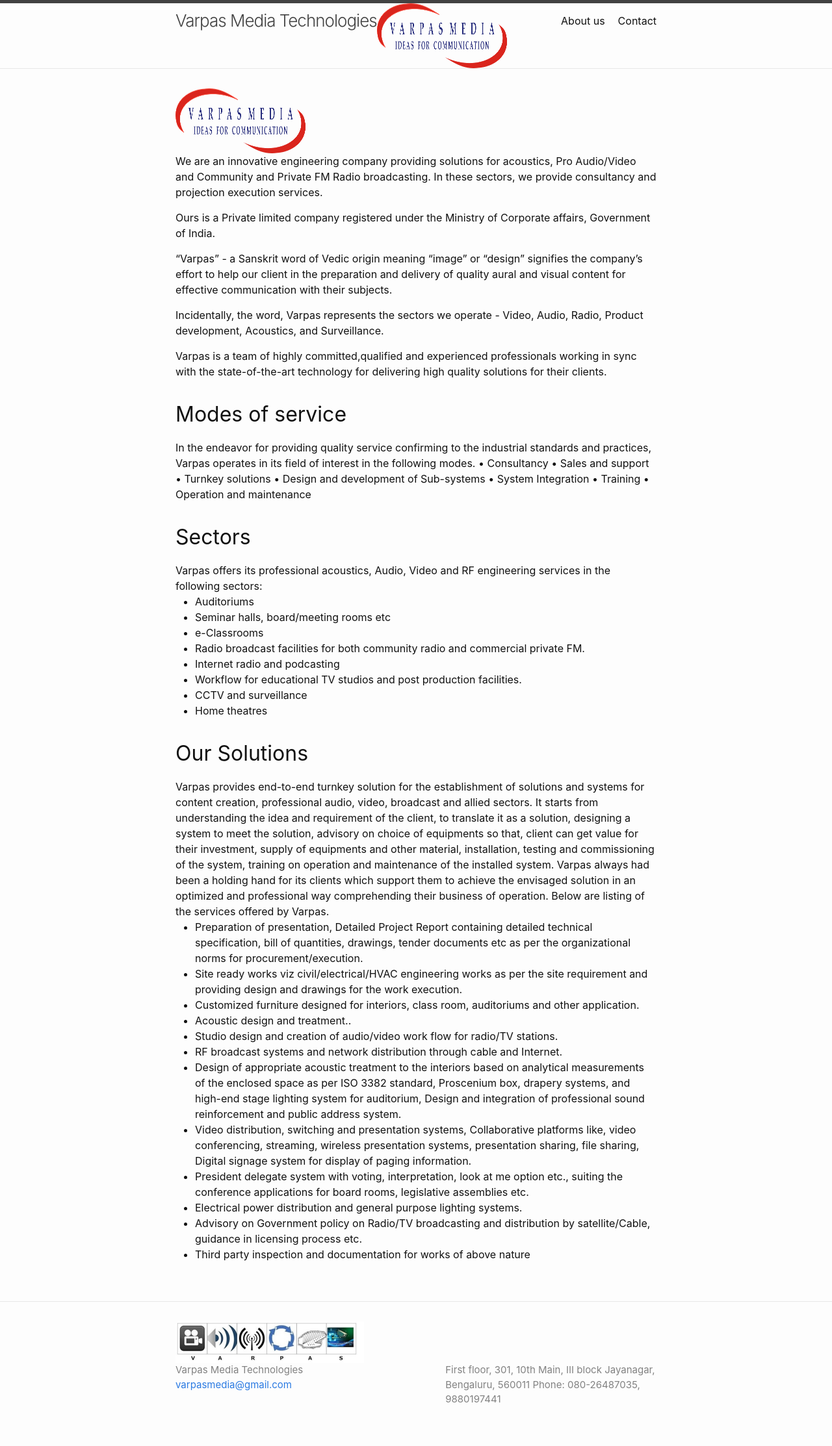
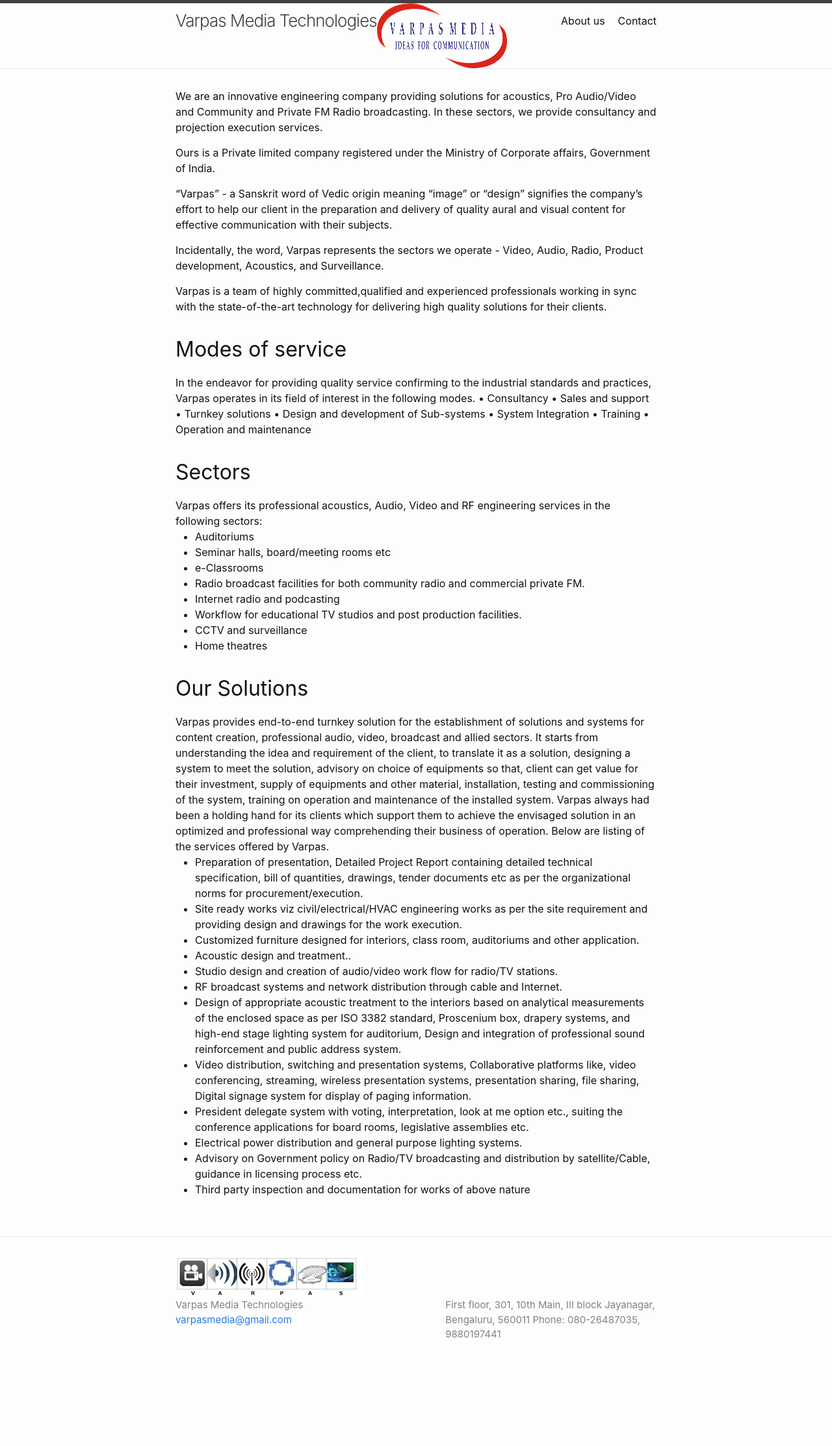
Before and after one commit to VarpasMedia/VarpasMedia.github.io, a Jekyll site: the page built from index.md, in a window 1280 px wide. Shown: the whole page at 65% size. Built offline with Jekyll 4.4.1, drawn with Linux system fonts in a browser that asks for light colours; after the commit the page ends 2126 px from its top, so only the background shows below that.

Commit message:
Update home.html

```diff
--- a/_layouts/home.html
+++ b/_layouts/home.html
@@ -6,9 +6,6 @@ layout: default
   {%- if page.title -%}
     <h1 class="page-heading">{{ page.title }}</h1>
   {%- endif -%}
-
-
-<img src="images/Logo of Varpas.png" width="200" height="100" alt="HTML Dog">
 
 
 
```
